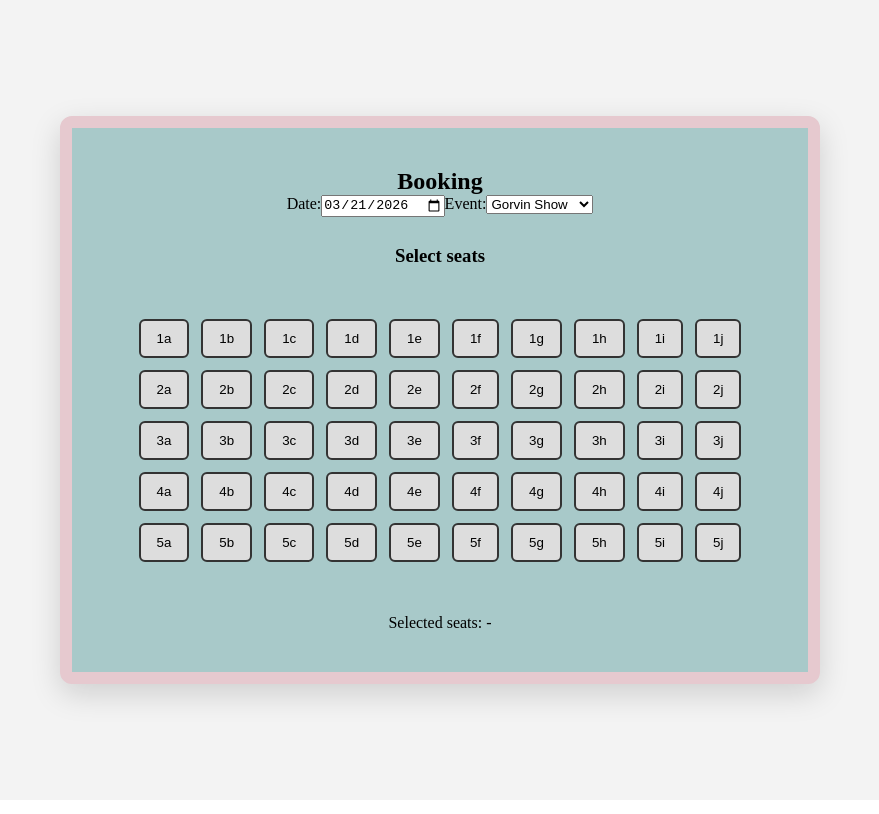
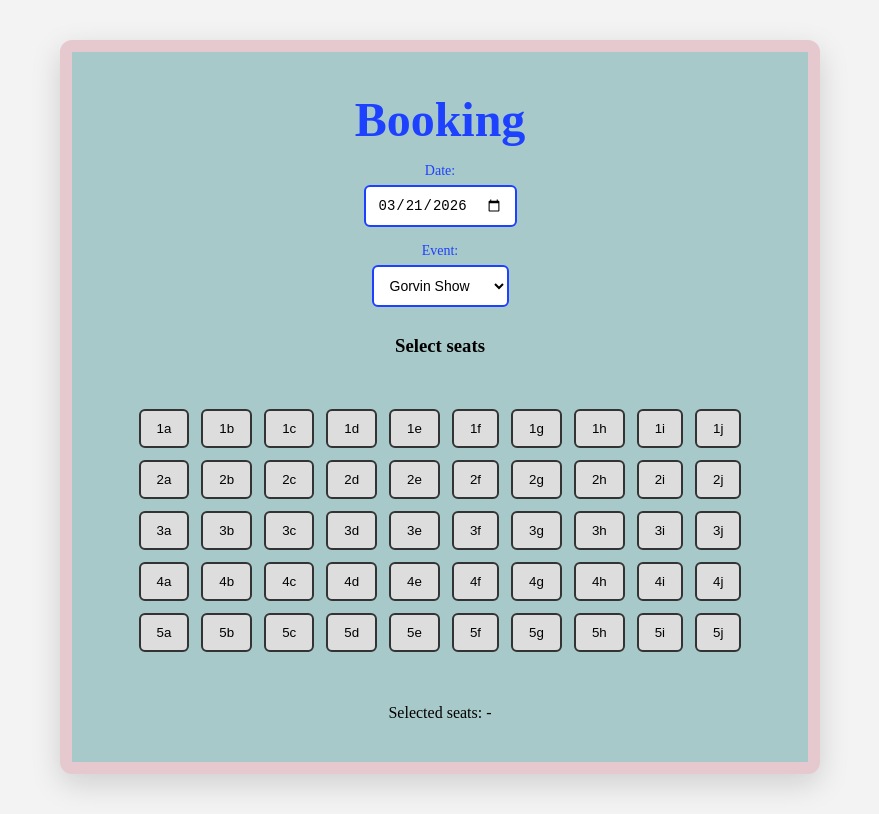
Before and after one commit to LarysaSperling/Event-booking, a React (Vite) app: page / in a window 1280 px wide. Shown: the whole page, without its empty margins (200-1079 px from the left). Built offline with nearby package versions, Linux system fonts and the light colour scheme.

Commit message:
style(eventDetails): enhance typography and form styles

```diff
--- a/src/components/eventDetails/styles.module.css
+++ b/src/components/eventDetails/styles.module.css
@@ -1,15 +1,53 @@
-.details h1 {
+.details {
+  display: flex;
+  flex-direction: column;
+  gap: 16px;
+  align-items: center;
+}
+
+.details h1,
+.details h2 {
   font-size: clamp(28px, 5vw, 48px);
   color: #1e40ff;
-  margin-bottom: 20px;
+  margin: 0;
 }
 
 .details p {
   font-size: clamp(16px, 2.2vw, 22px);
   color: #1e40ff;
+  margin: 0;
 }
+
+.details label {
+  display: flex;
+  flex-direction: column;
+  gap: 6px;
+  font-size: 14px;
+  font-weight: 500;
+  color: #1e40ff;
+}
+
+.details input,
+.details select {
+  padding: 10px 12px;
+  border-radius: 6px;
+  border: 2px solid #1e40ff;
+  background: #fff;
+  font-size: 14px;
+  outline: none;
+  transition: 0.2s ease;
+}
+
+.details input:focus,
+.details select:focus {
+  border-color: #0f2be0;
+  box-shadow: 0 0 0 2px rgba(30, 64, 255, 0.2);
+}
+
+
 @media (max-width: 768px) {
-  .details h1 {
+  .details h1,
+  .details h2 {
     font-size: 28px;
   }
 
```
